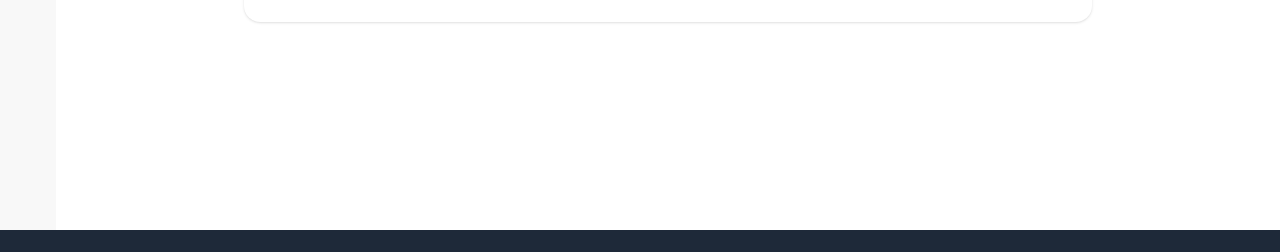
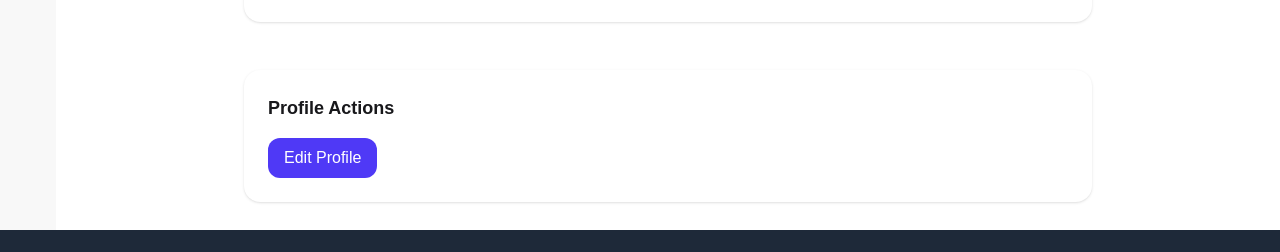
Before and after one commit to aftabuddin007/Local_Chef_Bazar_Client, a React (Vite) app: page /dashboard/myProfile in a window 1280 px wide. Shown: the part 650-902 px from the top of the page. Built offline with nearby package versions, Linux system fonts and the light colour scheme; no server answers; sample sign-in values are in the browser's storage.

Commit message:
EDIT PROFILE OPTION CREATE

```diff
--- a/src/Pages/MyProfile/MyProfile.jsx
+++ b/src/Pages/MyProfile/MyProfile.jsx
@@ -1,12 +1,24 @@
-import React from 'react';
+import React, { useState } from 'react';
 import useAuth from '../../hooks/useAuth';
 import useAxiosSecure from '../../Contexts/AuthContext/useAxiosSecure';
 import { useQuery } from '@tanstack/react-query';
 import { toast } from 'react-toastify';
+import { imageUpload } from '../../utils';
 
 const MyProfile = () => {
     const{user}=useAuth()
 const axiosSecure = useAxiosSecure()
+ const [isEditing, setIsEditing] = useState(false);
+  const [loading, setLoading] = useState(false);
+
+ const [formData, setFormData] = useState({
+    name: '',
+    address: '',
+    imageFile: null,
+  });
+
+
+
 const {data:profiles=[],refetch}=useQuery({
     queryKey:['myProfiles',user?.email],
     queryFn:async ()=>{
@@ -17,6 +29,68 @@ const {data:profiles=[],refetch}=useQuery({
     })
     // console.log(profiles)
   const profile = profiles[0] || {};
+
+ const handleEditClick = () => {
+    setFormData({
+      name: profile?.name || '',
+      address: profile?.address || '',
+      imageFile: null,
+    });
+    setIsEditing(true);
+  };
+
+  const handleChange = (e) => {
+    const { name, value, files } = e.target;
+
+    if (name === 'image') {
+      setFormData({ ...formData, imageFile: files[0] });
+    } else {
+      setFormData({ ...formData, [name]: value });
+    }
+  };
+
+  const handleUpdateProfile = async (e) => {
+    e.preventDefault();
+
+    try {
+      setLoading(true);
+
+      let imageUrl = profile?.image;
+
+      if (formData.imageFile) {
+        imageUrl = await imageUpload(formData.imageFile);
+      }
+
+      const updatedProfile = {
+        name: formData.name,
+        address: formData.address,
+        image: imageUrl,
+      };
+
+      const res = await axiosSecure.patch(
+        `/users/profile/${profile.email}`,
+        updatedProfile
+      );
+
+      if (res.data.success) {
+        toast.success(res.data.message);
+        refetch();
+        setIsEditing(false);
+      } else {
+        toast.error(res.data.message);
+      }
+    } catch (error) {
+      toast.error('Profile update failed');
+    } finally {
+      setLoading(false);
+    }
+  };
+
+
+
+
+
+
   // console.log(profile)
     const handleRequest = async(type)=>{
     const requestData = {
@@ -37,8 +111,14 @@ const {data:profiles=[],refetch}=useQuery({
 
 const isAdminDisabled =
   profile?.pendingRequestRole === 'admin' || profile?.role === 'admin';
+const isEditDisabled = !!profile?.pendingRequestRole;
+
+
 
   return (
+
+
+
     <div className="max-w-4xl mx-auto p-6 space-y-6">
       {/* Title */}
   <title>LocalChefBazar My Profile</title>
@@ -129,6 +209,75 @@ const isAdminDisabled =
   </button>
 )}
 </div>
+<div className="bg-base-100 shadow rounded-2xl p-6">
+  <h3 className="text-lg font-semibold mb-4">
+    {isEditing ? 'Edit Profile' : 'Profile Actions'}
+  </h3>
+
+  {!isEditing ? (
+    <button
+      onClick={handleEditClick}
+      className="px-4 py-2 bg-indigo-600 text-white rounded-xl hover:bg-indigo-700"
+    >
+      Edit Profile
+    </button>
+  ) : (
+    <form onSubmit={handleUpdateProfile} className="space-y-4">
+      <div>
+        <label className="text-sm text-base-500">Full Name</label>
+        <input
+          type="text"
+          name="name"
+          value={formData.name}
+          onChange={handleChange}
+          className="input input-bordered w-full"
+          required
+        />
+      </div>
+
+      <div>
+        <label className="text-sm text-base-500">Profile Image</label>
+        <input
+          type="file"
+          name="image"
+          accept="image/*"
+          onChange={handleChange}
+          className="file-input file-input-bordered w-full"
+        />
+      </div>
+
+      <div>
+        <label className="text-sm text-base-500">Address</label>
+        <input
+          type="text"
+          name="address"
+          value={formData.address}
+          onChange={handleChange}
+          className="input input-bordered w-full"
+          required
+        />
+      </div>
+
+      <div className="flex gap-4">
+        <button
+          type="submit"
+          disabled={loading}
+          className="px-4 py-2 bg-green-600 text-white rounded-xl hover:bg-green-700 disabled:opacity-50"
+        >
+          {loading ? 'Saving...' : 'Save Changes'}
+        </button>
+
+        <button
+          type="button"
+          onClick={() => setIsEditing(false)}
+          className="px-4 py-2 bg-gray-400 text-white rounded-xl"
+        >
+          Cancel
+        </button>
+      </div>
+    </form>
+  )}
+</div>
       </div>
 
 
```
